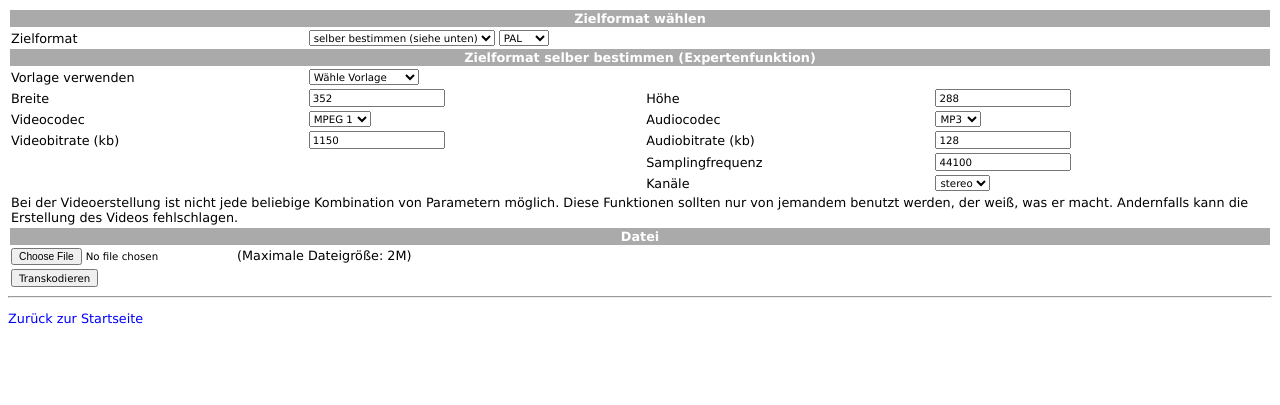
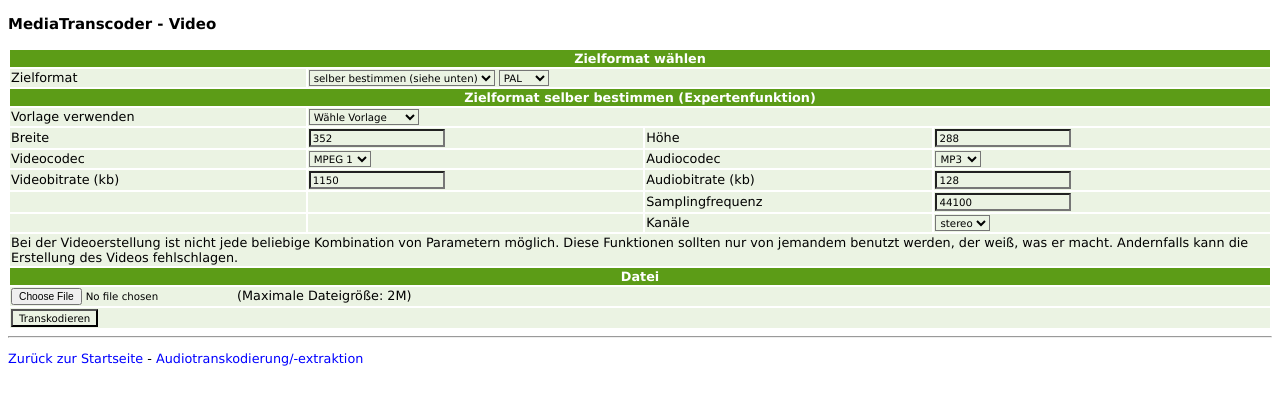
Before and after one commit to firegate666/transcode-ffmpeg-php, a PHP site: page /video.php in a window 1280 px wide. Shown: the top 405 px of the page. Run offline with PHP 8.4, Linux system fonts and the light colour scheme.

Commit message:
*** empty log message ***

```diff
--- a/audio.php
+++ b/audio.php
@@ -10,6 +10,7 @@
 		<link rel="stylesheet" type="text/css" href="stylesheet.css"/>
 	</head>
 <body>
+<h3>MediaTranscoder - Audio</h3>
 <pre>
 <?php
 if (isset($_REQUEST['submit'])) {
@@ -51,6 +52,6 @@ if (isset($_REQUEST['submit'])) {
 	</table>
 </form>
 <hr/>
-<p><a href="index.php">Zurück zur Startseite</a></p>
+<p><a href="index.php">Zurück zur Startseite</a> - <a href="video.php">Videotranskodierung</a></p>
 </body>
 </html>
--- a/stylesheet.css
+++ b/stylesheet.css
@@ -16,9 +16,16 @@ a:hover {
 input, select {
 	font-family: Verdana, Arial, Helvetica, sans-serif;
 	font-size: 0.8em;
+	background-color: #ebf3e3;
 }
 
 th {
-	background-color: #AAA;
-	color: #FFF;
+	background-color: #5c9c17;
+	color: #fff;
+	font-weight: bold;
 }
+
+td {
+	background-color: #ebf3e3;
+	color: #000;
+}
--- a/video.php
+++ b/video.php
@@ -11,7 +11,7 @@
 		<link rel="stylesheet" type="text/css" href="stylesheet.css"/>
 	</head>
 <body>
-
+<h3>MediaTranscoder - Video</h3>
 <?php
 include './config.inc.php';
 if (isset($_REQUEST['submit'])) {
@@ -196,6 +196,6 @@ if (isset($_REQUEST['submit'])) {
 	</table>
 </form>
 <hr/>
-<p><a href="index.php">Zurück zur Startseite</a></p>
+<p><a href="index.php">Zurück zur Startseite</a> - <a href="audio.php">Audiotranskodierung/-extraktion</a></p>
 </body>
 </html>
```
